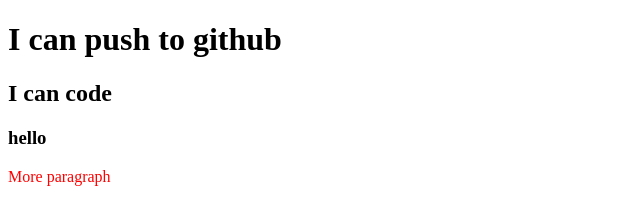
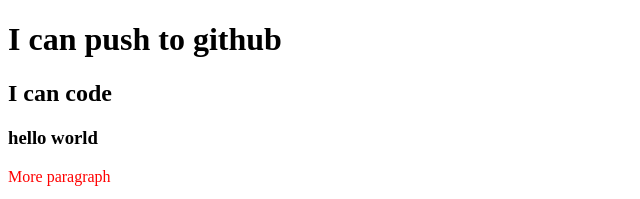
Before and after one commit to Lokman-Hossain-Mujahid/my-second-repo, a plain HTML site: page index.html in a window 1280 px wide. Shown: the top 199 px of the page, 0-640 px from the left. Drawn offline with Linux system fonts and the light colour scheme.

Commit message:
Update index.html

```diff
--- a/index.html
+++ b/index.html
@@ -10,7 +10,7 @@
 <body>
     <h1>I can push to github</h1>
     <h2>I can code</h2>
-    <h3>hello</h3>
+    <h3>hello world</h3>
     <p>More paragraph</p>
     <p><img src="tom.jpg" alt=""></p>
 </body>
```
